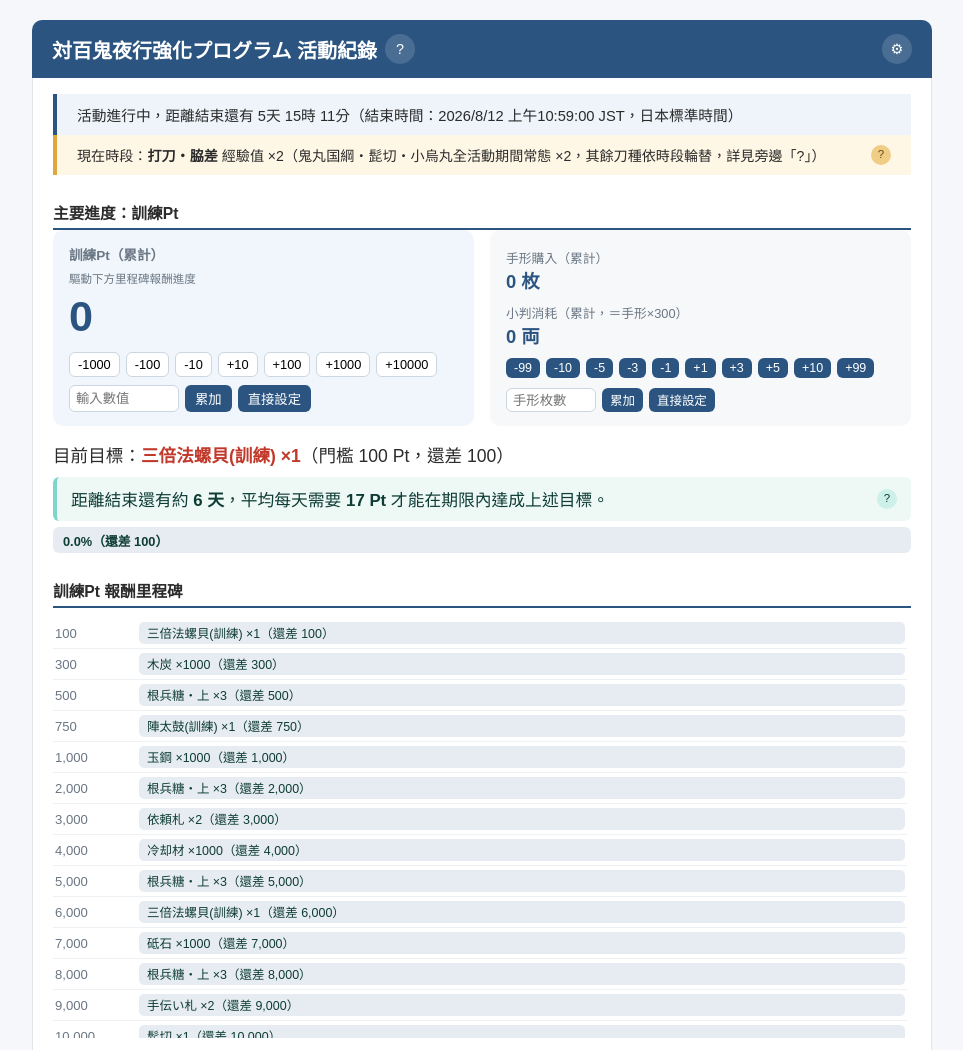
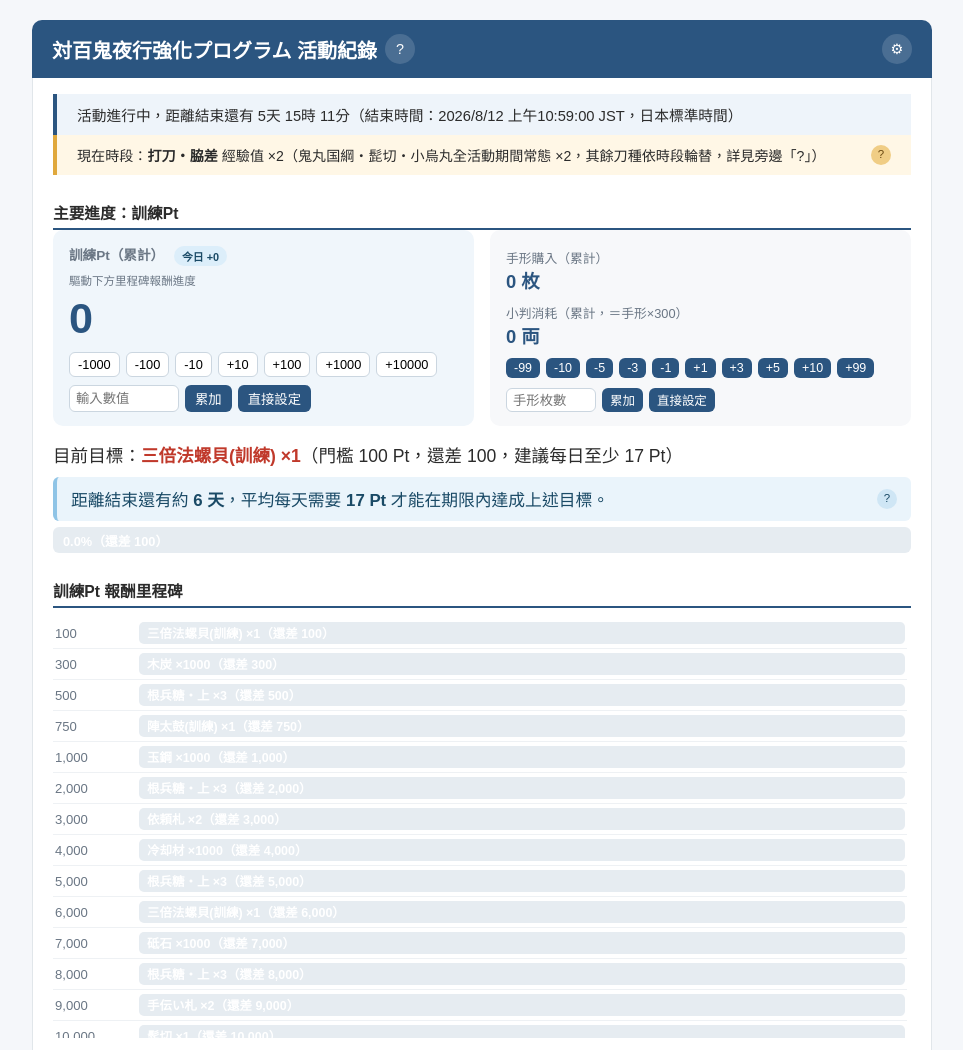
Before and after one commit to ToyokawaAyase/toukenranbu-event-progress-tracker, a plain HTML site: page kyouka_program.html in a window 1280 px wide. Shown: the top 1050 px of the page, without its empty margins (158-1121 px from the left). Drawn offline with Linux system fonts and the light colour scheme.

Commit message:
Add files via upload

```diff
--- a/kyouka_program.html
+++ b/kyouka_program.html
@@ -5,7 +5,7 @@
 <meta name="viewport" content="width=device-width, initial-scale=1">
 <title>対百鬼夜行強化プログラム 活動紀錄（2026年7月）</title>
 <style>
-:root{--header:#2b5580;--accent:#7dd6c9;--accent-text:#0f3d36;--track:#e6ecf1;--warn:#e0703c;--card:#ffffff;--bg:#f5f7fa;--text:#2b2b2b;--sub:#6b7785;}
+:root{--header:#2b5580;--accent:#8fc4e6;--accent-text:#1a4a66;--track:#e6ecf1;--warn:#e0703c;--card:#ffffff;--bg:#f5f7fa;--text:#2b2b2b;--sub:#6b7785;}
 *{box-sizing:border-box;}
 body{font-family:"Noto Sans TC","Hiragino Sans","Yu Gothic",sans-serif;background:var(--bg);color:var(--text);margin:0;padding:20px;}
 .wrap{max-width:900px;margin:0 auto;}
@@ -24,6 +24,7 @@ header h1{font-size:1.25rem;margin:0;display:flex;align-items:center;gap:8px;}
 .counters{display:flex;gap:16px;flex-wrap:wrap;}
 .counter-card{flex:1;min-width:260px;background:#f0f6fb;border-radius:10px;padding:14px 16px;display:flex;flex-direction:column;}
 .counter-card h3{margin:0 0 6px;font-size:.85rem;color:var(--sub);}
+.today-badge{display:inline-block;font-size:.68rem;font-weight:600;background:#dceefa;color:#1a4a66;border-radius:10px;padding:2px 8px;margin-left:6px;vertical-align:middle;}
 .counter-card .sub{font-size:.72rem;color:var(--sub);margin-bottom:6px;}
 .counter-value{font-size:1.6rem;font-weight:700;color:var(--header);}
 .counter-value.primary{font-size:2.7rem;}
@@ -45,10 +46,10 @@ header h1{font-size:1.25rem;margin:0;display:flex;align-items:center;gap:8px;}
 .target-reward .name{color:#c0392b;font-weight:700;}
 .progress-track{position:relative;background:var(--track);border-radius:6px;height:26px;margin-top:6px;overflow:hidden;}
 .progress-fill{background:var(--accent);height:100%;transition:width .3s;}
-.progress-label{position:absolute;inset:0;display:flex;align-items:center;padding-left:10px;font-size:.8rem;color:var(--accent-text);font-weight:600;}
-.daily-target{background:#eef8f5;border-left:4px solid var(--accent);padding:10px 14px;border-radius:6px;margin-top:10px;font-size:1.05rem;color:#0f3d36;display:flex;align-items:center;justify-content:space-between;gap:8px;}
-.daily-target .inline-help{background:#cdf0e8;color:#0f3d36;}
-.daily-target .inline-help:hover{background:#a9e3d5;}
+.progress-label{position:absolute;inset:0;display:flex;align-items:center;padding-left:10px;font-size:.8rem;color:var(--text);font-weight:700;}
+.daily-target{background:#eaf4fb;border-left:4px solid var(--accent);padding:10px 14px;border-radius:6px;margin-top:10px;font-size:1.05rem;color:#1a4a66;display:flex;align-items:center;justify-content:space-between;gap:8px;}
+.daily-target .inline-help{background:#cfe6f5;color:#1a4a66;}
+.daily-target .inline-help:hover{background:#a8d3ea;}
 .notes{font-size:.78rem;color:var(--sub);margin-top:14px;line-height:1.7;}
 .reward-list{margin-top:10px;max-height:420px;overflow-y:auto;padding-right:4px;}
 .reward-row{display:flex;align-items:center;gap:10px;padding:4px 2px;border-bottom:1px solid #eef1f4;font-size:.82rem;cursor:pointer;}
@@ -56,7 +57,7 @@ header h1{font-size:1.25rem;margin:0;display:flex;align-items:center;gap:8px;}
 .reward-row .t{width:74px;color:var(--sub);flex-shrink:0;}
 .reward-row .bar{flex:1;height:22px;border-radius:5px;background:var(--track);position:relative;overflow:hidden;}
 .reward-row .bar-fill{height:100%;background:var(--accent);}
-.reward-row .bar span{position:absolute;inset:0;display:flex;align-items:center;padding-left:8px;font-size:.78rem;color:var(--accent-text);}
+.reward-row .bar span{position:absolute;inset:0;display:flex;align-items:center;padding-left:8px;font-size:.78rem;color:var(--text);font-weight:600;}
 .reward-row.selected .bar{outline:2px solid var(--header);}
 .reward-row.done .bar-fill{background:#4a5568;}
 .reward-row.done .bar span{color:#fff;font-weight:600;}
@@ -71,6 +72,7 @@ footer{font-size:.72rem;color:var(--sub);margin-top:20px;text-align:center;line-
 .sched-table{width:100%;border-collapse:collapse;font-size:.78rem;margin-top:6px;}
 .sched-table td{padding:3px 6px;border-bottom:1px solid #eef1f4;}
 </style>
+<script data-goatcounter="https://ayase.goatcounter.com/count" async src="//gc.zgo.at/count.js"></script>
 </head>
 <body>
 <div class="wrap">
@@ -116,7 +118,7 @@ footer{font-size:.72rem;color:var(--sub);margin-top:20px;text-align:center;line-
     <div class="section-title">主要進度：訓練Pt</div>
     <div class="counters">
       <div class="counter-card">
-        <h3>訓練Pt（累計）</h3>
+        <h3>訓練Pt（累計） <span class="today-badge" id="ptTodayBadge">今日 +0</span></h3>
         <div class="sub">驅動下方里程碑報酬進度</div>
         <div class="counter-value primary" id="ptValue">0</div>
         <div class="counter-controls">
@@ -221,7 +223,7 @@ footer{font-size:.72rem;color:var(--sub);margin-top:20px;text-align:center;line-
 
   let state = load();
   function load(){
-    const base = {pt:0, tickets:0, kobanExtra:0, end:DEFAULT_END, ptTargetOverride:null};
+    const base = {pt:0, tickets:0, kobanExtra:0, end:DEFAULT_END, ptTargetOverride:null, dayTrack:null};
     try{
       const raw = JSON.parse(localStorage.getItem(STORAGE_KEY) || "{}");
       const merged = Object.assign({}, base, raw);
@@ -234,6 +236,13 @@ footer{font-size:.72rem;color:var(--sub);margin-top:20px;text-align:center;line-
   }
   function save(){ localStorage.setItem(STORAGE_KEY, JSON.stringify(state)); }
   function kobanTotal(){ return state.tickets*TICKET_COST + (state.kobanExtra||0); }
+  function jstDateStr(d){ return d.toLocaleDateString("en-CA",{timeZone:"Asia/Tokyo"}); }
+
+  function rowHueColor(pct){
+    const p = Math.min(1, Math.max(0, pct));
+    const hue = 150 + p*50;
+    return `hsl(${hue}, 55%, 50%)`;
+  }
 
   function nextReward(list, value, override){
     if(override!==null && override!==undefined){
@@ -256,9 +265,17 @@ footer{font-size:.72rem;color:var(--sub);margin-top:20px;text-align:center;line-
       const row = document.createElement("div");
       const done = value >= t;
       row.className = "reward-row" + (state[overrideKey]===t ? " selected" : "") + (done ? " done" : "");
+      const widthPct = done?100:Math.min(100, Math.max(0,(value/t*100)));
+      let fillStyle = `width:${widthPct}%`;
+      let spanStyle = "";
+      if(!done){
+        const c = rowHueColor(value/t);
+        fillStyle += `;background:${c}`;
+        spanStyle = ` style="color:#ffffff"`;
+      }
       row.innerHTML = `<div class="t">${t.toLocaleString()}</div>
-        <div class="bar"><div class="bar-fill" style="width:${done?100:Math.min(100, Math.max(0,(value/t*100)))}%"></div>
-        <span>${done ? "済　"+label : label + "（還差 "+(t-value).toLocaleString()+"）"}</span></div>`;
+        <div class="bar"><div class="bar-fill" style="${fillStyle}"></div>
+        <span${spanStyle}>${done ? "済　"+label : label + "（還差 "+(t-value).toLocaleString()+"）"}</span></div>`;
       row.addEventListener("click", ()=>{
         state[overrideKey] = (state[overrideKey]===t) ? null : t;
         save(); renderAll();
@@ -271,29 +288,44 @@ footer{font-size:.72rem;color:var(--sub);margin-top:20px;text-align:center;line-
     const [t, label] = nextReward(PT_REWARDS, state.pt, state.ptTargetOverride);
     const pct = Math.min(100, Math.max(0, state.pt/t*100));
     const remain = Math.max(0, t-state.pt);
+    const barColor = rowHueColor(state.pt/t);
     document.getElementById("ptProgressFill").style.width = pct.toFixed(1)+"%";
+    document.getElementById("ptProgressFill").style.background = barColor;
+    document.getElementById("ptProgressLabel").style.color = "#ffffff";
     document.getElementById("ptProgressLabel").textContent = pct.toFixed(1)+"%（還差 "+remain.toLocaleString()+"）";
-    document.getElementById("targetReward").innerHTML = `目前目標：<span class="name">${label}</span>（門檻 ${t.toLocaleString()} Pt，還差 ${remain.toLocaleString()}）`;
 
     const dailyEl = document.getElementById("dailyTarget");
     const now = new Date();
     const end = new Date(state.end || DEFAULT_END);
     const msLeft = end - now;
+    let targetHtml = `目前目標：<span class="name">${label}</span>（門檻 ${t.toLocaleString()} Pt，還差 ${remain.toLocaleString()}`;
     if(remain <= 0){
+      targetHtml += `）`;
       dailyEl.textContent = "已達成目前目標 Pt，可以點下方報酬列換一個目標繼續看進度。";
     }else if(msLeft <= 0){
+      targetHtml += `）`;
       dailyEl.textContent = "活動已結束，若還沒達成目前目標就只能等下次了。";
     }else{
       const daysLeft = Math.max(1, Math.ceil(msLeft/86400000));
       const dailyPt = Math.ceil(remain/daysLeft);
+      targetHtml += `，建議每日至少 ${dailyPt.toLocaleString()} Pt）`;
       dailyEl.innerHTML = `距離結束還有約 <strong>${daysLeft} 天</strong>，平均每天需要 <strong>${dailyPt.toLocaleString()} Pt</strong> 才能在期限內達成上述目標。`;
     }
+    document.getElementById("targetReward").innerHTML = targetHtml;
   }
 
   function renderCounters(){
     document.getElementById("ptValue").textContent = state.pt.toLocaleString();
     document.getElementById("ticketValue").textContent = state.tickets.toLocaleString()+" 枚";
     document.getElementById("kobanValue").textContent = kobanTotal().toLocaleString()+" 両";
+
+    const today = jstDateStr(new Date());
+    if(!state.dayTrack || state.dayTrack.date !== today){
+      state.dayTrack = {date: today, start: state.pt};
+      save();
+    }
+    const todayGain = Math.max(0, state.pt - state.dayTrack.start);
+    document.getElementById("ptTodayBadge").textContent = "今日 +"+todayGain.toLocaleString();
   }
 
   function renderCountdown(){
@@ -354,21 +386,24 @@ footer{font-size:.72rem;color:var(--sub);margin-top:20px;text-align:center;line-
       save(); renderCounters();
     });
   });
+  const STATE_KEY_MAP = { ticket: "tickets" };
   document.querySelectorAll("[data-add]").forEach(btn=>{
     btn.addEventListener("click", ()=>{
       const key = btn.dataset.add;
+      const stateKey = STATE_KEY_MAP[key] || key;
       const input = document.getElementById(key+"Manual");
       const v = parseInt(input.value,10);
-      if(!isNaN(v)){ state[key] = Math.max(0, (state[key]||0)+v); save(); renderAll(); }
+      if(!isNaN(v)){ state[stateKey] = Math.max(0, (state[stateKey]||0)+v); save(); renderAll(); }
       input.value="";
     });
   });
   document.querySelectorAll("[data-set-direct]").forEach(btn=>{
     btn.addEventListener("click", ()=>{
       const key = btn.dataset.setDirect;
+      const stateKey = STATE_KEY_MAP[key] || key;
       const input = document.getElementById(key+"Manual");
       const v = parseInt(input.value,10);
-      if(!isNaN(v)){ state[key] = Math.max(v,0); save(); renderAll(); }
+      if(!isNaN(v)){ state[stateKey] = Math.max(v,0); save(); renderAll(); }
       input.value="";
     });
   });
@@ -395,7 +430,7 @@ footer{font-size:.72rem;color:var(--sub);margin-top:20px;text-align:center;line-
   document.getElementById("endInput").addEventListener("keydown", e=>{ if(e.key==="Enter") document.getElementById("applyEnd").click(); });
   document.getElementById("resetProgress").addEventListener("click", ()=>{
     if(confirm("確定要清空本頁的訓練Pt／手形／小判紀錄嗎？此動作無法復原。")){
-      state = {pt:0, tickets:0, kobanExtra:0, end:DEFAULT_END, ptTargetOverride:null};
+      state = {pt:0, tickets:0, kobanExtra:0, end:DEFAULT_END, ptTargetOverride:null, dayTrack:null};
       save(); renderAll(); renderCountdown();
     }
   });
```
Also changed, not shown: geigeki_sakusen.html (+49 -14 lines).
